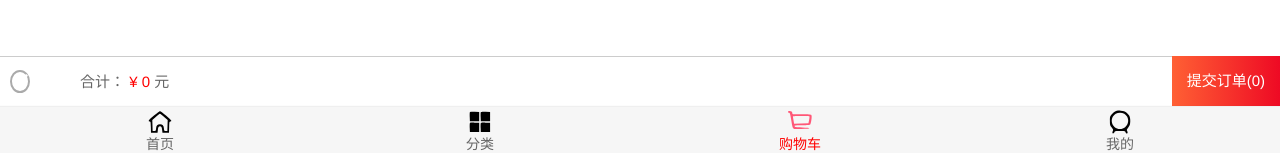
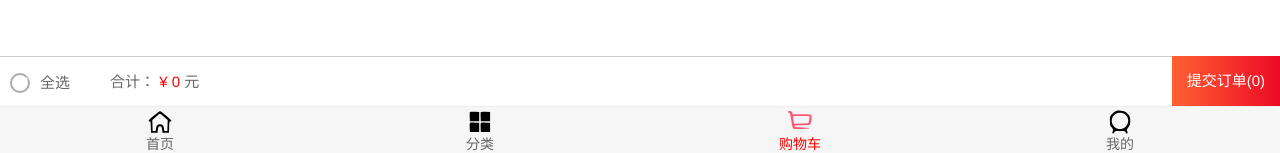
Before and after one commit to GideonSenku/mall, a Vue app: page /cart in a window 1280 px wide. Shown: the part 644-797 px from the top of the page. Built offline with nearby package versions, Linux system fonts and the light colour scheme.

Commit message:
完成购物车全选

```diff
--- a/src/views/cart/child/CartBottom.vue
+++ b/src/views/cart/child/CartBottom.vue
@@ -1,9 +1,8 @@
 <template>
   <div class="cart-bottom-bar">
       <div class="cart-bottom-check">
-        <check-box  class="checked-all">
-          全选
-        </check-box>
+        <check-box @click.native="chooseall" class="checked-all" :isCheck="checkall"/>
+        <span>全选</span>
       </div>
       <div class="cart-bottom-price">
         合计：
@@ -24,6 +23,12 @@ export default {
   components: {
     CheckBox
   },
+  methods: {
+    chooseall() {
+    const state = !this.checkall
+      this.cartList.forEach(cartitem => cartitem.checked = state)
+    }
+  },
   computed: {
     ...mapGetters(['cartList']),
     totalPrice() {
@@ -35,6 +40,9 @@ export default {
     },
     checkedLength() {
       return this.cartList.filter(cartitem => cartitem.checked).length
+    },
+    checkall() {
+      return this.cartList.length !==0 && this.checkedLength === this.cartList.length
     }
   }
 }
@@ -54,8 +62,21 @@ export default {
   padding: 0 10px;
   border-top: 1px solid #cccccc;
 }
+.cart-bottom-check {
+    display: flex;
+}
+.checked-all {
+    margin-top: 2px;
+    width: 20px;
+    height: 20px;
+    margin-right: 10px;
+}
+.cart-bottom-check span {
+    margin-top: 3px;
+    text-align: center;
+}
 .cart-bottom-price {
-  margin-left: 50px;
+  margin-left: 40px;
 }
 .cart-bottom-price span {
   color: red;
```
Also changed, not shown: 1 other file (tests, documents, lock files or other folders).
